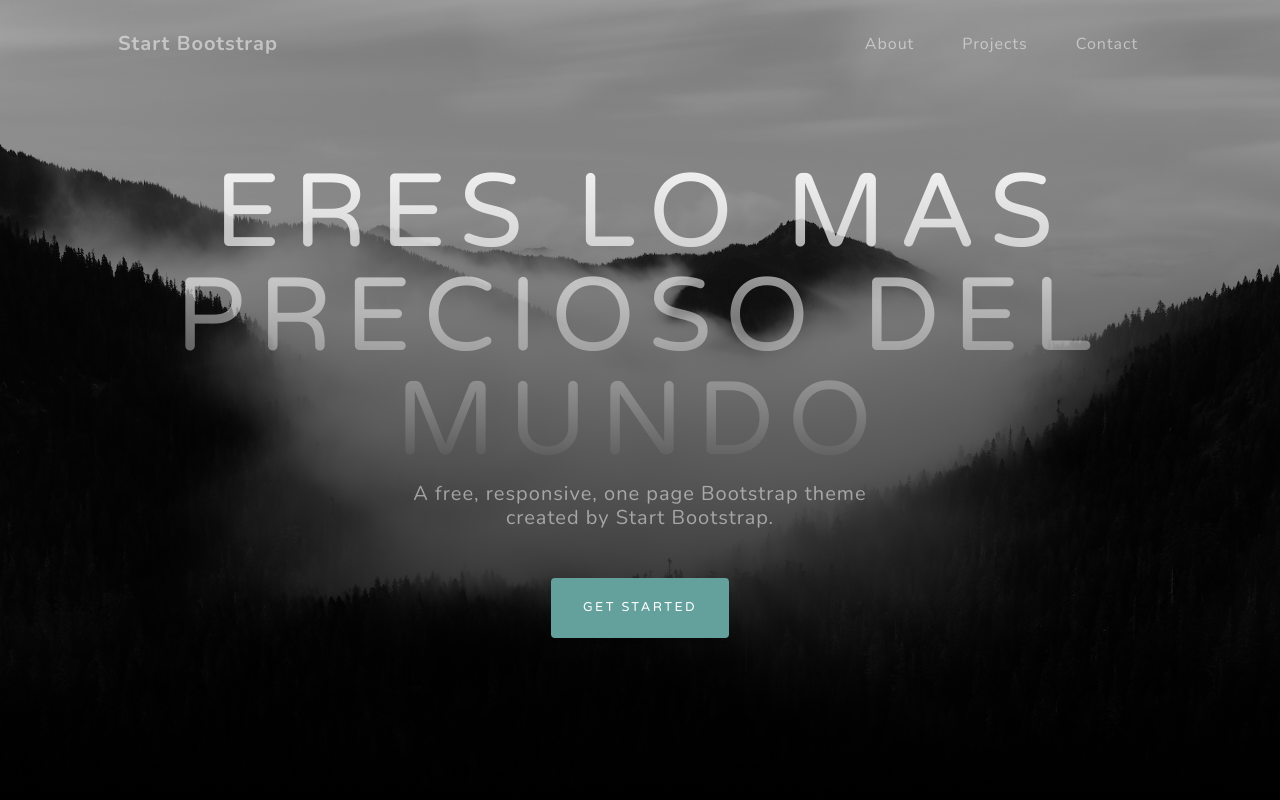
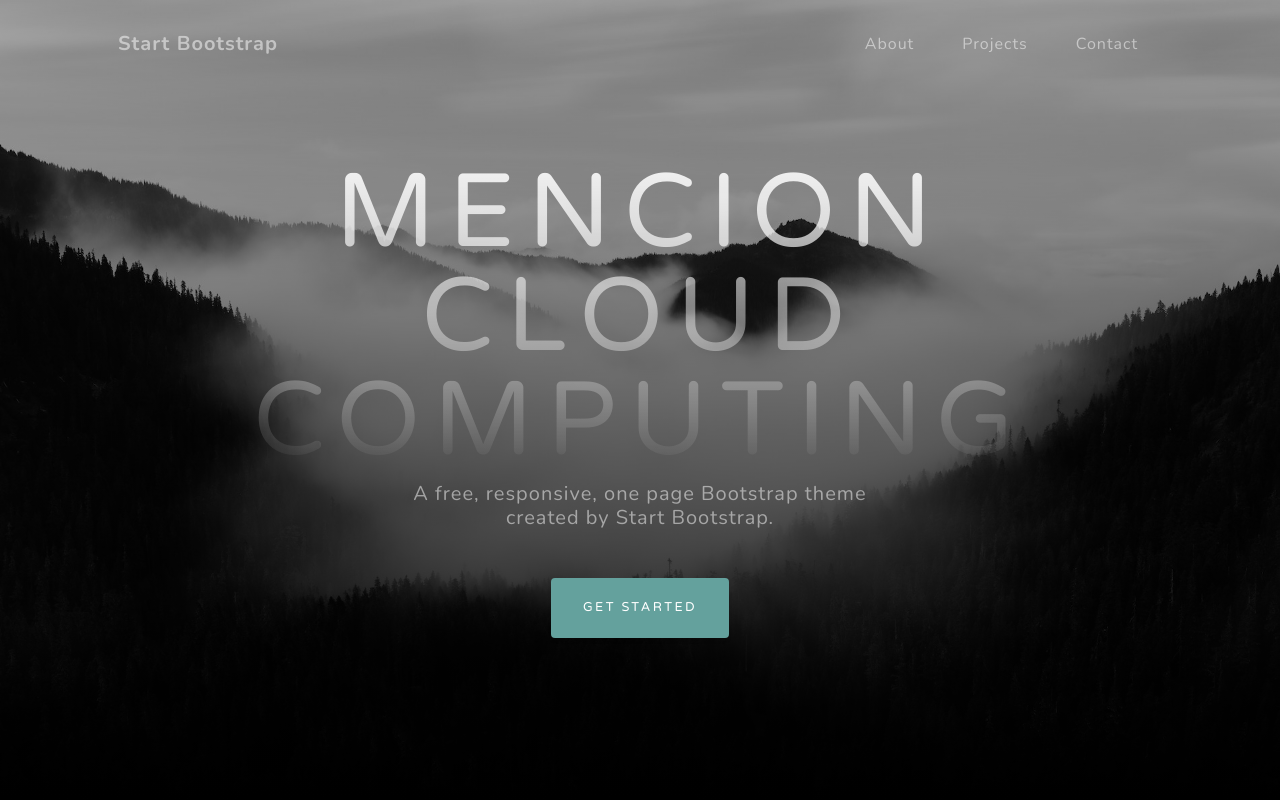
Before and after one commit to nestorsb/mencioncloud, a plain HTML site: page index.html in a window 1280 px wide. Shown: the top 800 px of the page. Drawn offline with nearby package versions, Linux system fonts and the light colour scheme.

Commit message:
prueba - otro cambio en index

```diff
--- a/index.html
+++ b/index.html
@@ -38,7 +38,8 @@
             <div class="container px-4 px-lg-5 d-flex h-100 align-items-center justify-content-center">
                 <div class="d-flex justify-content-center">
                     <div class="text-center">
-                        <h1 class="mx-auto my-0 text-uppercase">Eres lo mas precioso del mundo</h1>
+                        <h1 class="mx-auto my-0 text-uppercase">Mencion Cloud Computing
+                        </h1>
                         <h2 class="text-white-50 mx-auto mt-2 mb-5">A free, responsive, one page Bootstrap theme created by Start Bootstrap.</h2>
                         <a class="btn btn-primary" href="#about">Get Started</a>
                     </div>
```
